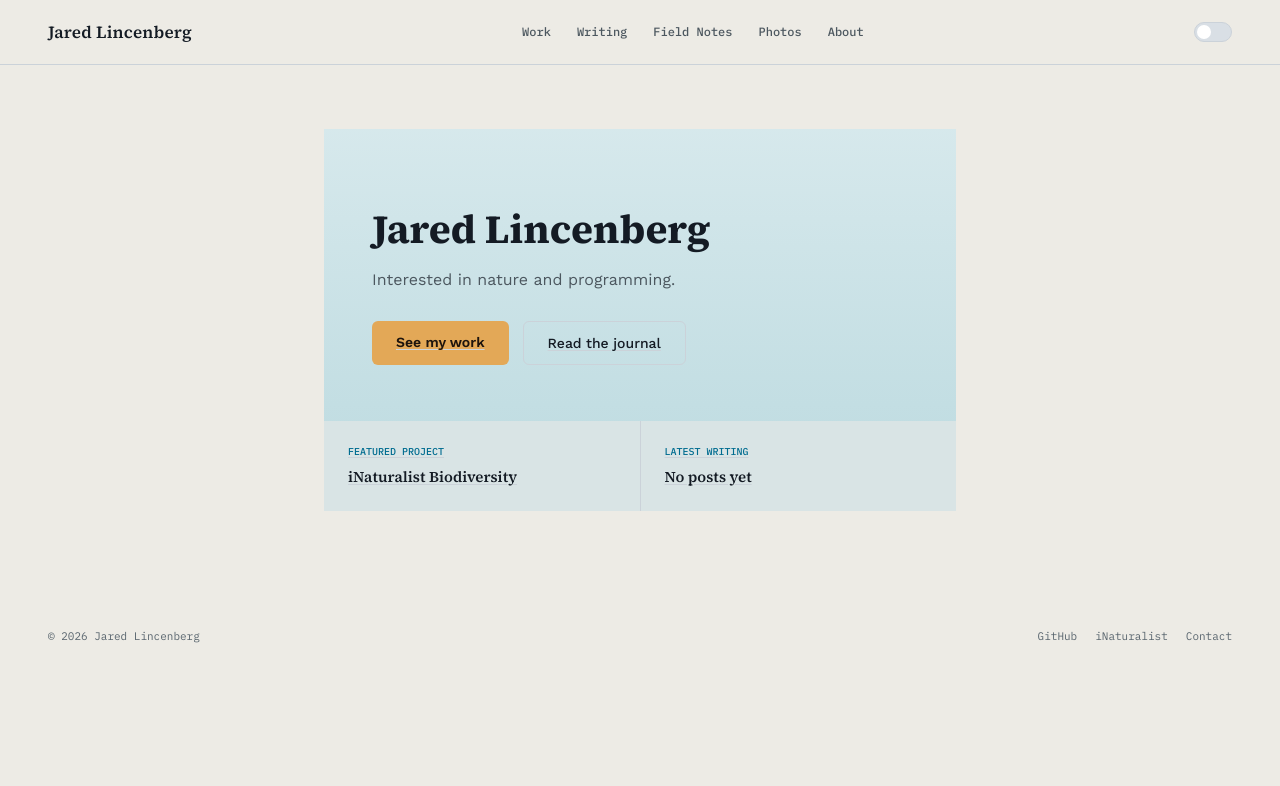
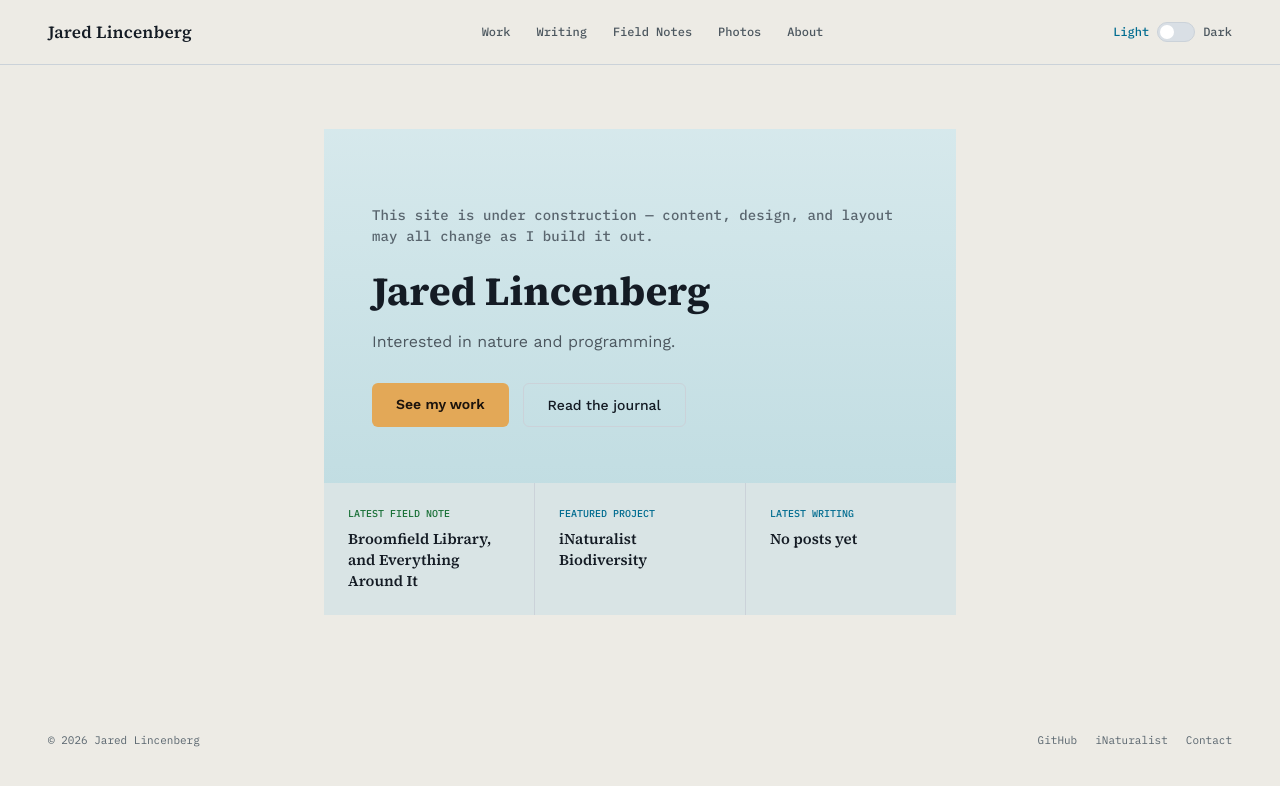
Before and after one commit to JaredLincenberg/jaredlincenberg.github.io, a Jekyll site: the page built from index.md, in a window 1280 px wide. Shown: the top 786 px of the page. Built offline with Jekyll 4.4.1, drawn with Linux system fonts in a browser that asks for light colours.

Commit message:
Label theme toggle, fix button hover, highlight homepage
- Add visible "Light"/"Dark" labels flanking the theme toggle, reusing
  the nav's active-link color pattern instead of relying on aria-label
  alone.
- Fix a bug from the earlier prose-link styling: .btn and .bento-tile
  never set their own text-decoration, so they inherited the new
  underline meant for body text. Add explicit hover states for both
  now that the accidental hover underline is gone.
- Add a homepage disclaimer noting the site (content, design, layout)
  is still under construction, in its own sized class rather than
  reusing the smaller article eyebrow style.
- Add a "Latest Field Note" bento tile (green, nature accent) ahead of
  the still-empty "Latest Writing" tile, linking to the most recent
  entry in the new field_notes collection.

```diff
--- a/_layouts/default.html
+++ b/_layouts/default.html
@@ -26,7 +26,11 @@
     <a href="{{ '/photos/' | relative_url }}"{% if page.url contains '/photos' %} class="active"{% endif %}>Photos</a>
     <a href="{{ '/about/' | relative_url }}"{% if page.url contains '/about' %} class="active"{% endif %}>About</a>
   </nav>
-  <button class="theme-toggle" type="button" aria-label="Toggle dark mode"><span class="knob"></span></button>
+  <div class="theme-toggle-wrap">
+    <span class="theme-toggle-label" data-theme-label="light">Light</span>
+    <button class="theme-toggle" type="button" aria-label="Toggle dark mode"><span class="knob"></span></button>
+    <span class="theme-toggle-label" data-theme-label="dark">Dark</span>
+  </div>
 </header>
 
 <main>
--- a/assets/css/main.css
+++ b/assets/css/main.css
@@ -72,6 +72,22 @@ a { text-decoration: none; color: inherit; }
   color: var(--blue-col);
 }
 
+.theme-toggle-wrap {
+  display: flex;
+  align-items: center;
+  gap: 8px;
+  font: 500 12px/1 'IBM Plex Mono', monospace;
+}
+
+.theme-toggle-label {
+  color: var(--sub-col);
+  transition: color .15s;
+}
+
+.theme-toggle-label.active {
+  color: var(--blue-col);
+}
+
 .theme-toggle {
   width: 38px;
   height: 20px;
@@ -81,6 +97,7 @@ a { text-decoration: none; color: inherit; }
   cursor: pointer;
   border: 1px solid var(--border-col);
   padding: 0;
+  flex-shrink: 0;
 }
 
 .theme-toggle .knob {
@@ -143,11 +160,17 @@ a { text-decoration: none; color: inherit; }
   padding: 13px 24px;
   border-radius: 6px;
   font: 600 14px 'Work Sans', sans-serif;
+  text-decoration: none;
+  transition: background .15s, border-color .15s, color .15s, opacity .15s;
 }
 
 .btn-primary {
   background: var(--accent);
   color: var(--accent-text-col);
+}
+
+.btn-primary:hover {
+  opacity: .85;
 }
 
 .btn-secondary {
@@ -156,11 +179,16 @@ a { text-decoration: none; color: inherit; }
   font-weight: 500;
 }
 
+.btn-secondary:hover {
+  border-color: var(--blue-col);
+  color: var(--blue-col);
+}
+
 /* Bento tiles */
 
 .bento {
   display: grid;
-  grid-template-columns: 1fr 1fr;
+  grid-template-columns: 1fr 1fr 1fr;
   gap: 1px;
   background: var(--border-col);
 }
@@ -169,6 +197,12 @@ a { text-decoration: none; color: inherit; }
   background: var(--tile-bg);
   padding: 24px;
   display: block;
+  text-decoration: none;
+  transition: background .15s;
+}
+
+.bento-tile:hover {
+  background: var(--border-col);
 }
 
 .bento-label {
@@ -244,11 +278,18 @@ main ul {
 
 /* Blog post article */
 
-.article .eyebrow {
+.eyebrow {
   font: 500 11px/1 'IBM Plex Mono', monospace;
   color: var(--mono-col);
   letter-spacing: .04em;
   margin-bottom: 16px;
+}
+
+.disclaimer {
+  font: 500 14px/1.5 'IBM Plex Mono', monospace;
+  color: var(--mono-col);
+  letter-spacing: .01em;
+  margin-bottom: 20px;
 }
 
 .article-title {
--- a/assets/js/theme.js
+++ b/assets/js/theme.js
@@ -1,10 +1,22 @@
 (function () {
   var toggle = document.querySelector('.theme-toggle');
   if (!toggle) return;
+
+  var labels = document.querySelectorAll('.theme-toggle-label');
+
+  function syncLabels(theme) {
+    labels.forEach(function (label) {
+      label.classList.toggle('active', label.getAttribute('data-theme-label') === theme);
+    });
+  }
+
+  syncLabels(document.documentElement.getAttribute('data-theme'));
+
   toggle.addEventListener('click', function () {
     var current = document.documentElement.getAttribute('data-theme');
     var next = current === 'dark' ? 'light' : 'dark';
     document.documentElement.setAttribute('data-theme', next);
     localStorage.setItem('theme', next);
+    syncLabels(next);
   });
 })();
--- a/index.md
+++ b/index.md
@@ -5,6 +5,7 @@ permalink: /
 ---
 
 <section class="hero">
+  <div class="disclaimer">This site is under construction — content, design, and layout may all change as I build it out.</div>
   <h1 class="hero-title">{{ site.title }}</h1>
   <p class="hero-sub">Interested in nature and programming.</p>
   <div class="hero-actions">
@@ -13,7 +14,12 @@ permalink: /
   </div>
 </section>
 
+{% assign notes = site.field_notes | sort: 'date' | reverse %}
 <div class="bento">
+  <a href="{% if notes.size > 0 %}{{ notes.first.url | relative_url }}{% else %}{{ '/field-notes/' | relative_url }}{% endif %}" class="bento-tile">
+    <div class="bento-label bento-label-green">LATEST FIELD NOTE</div>
+    <div class="bento-title">{% if notes.size > 0 %}{{ notes.first.title }}{% else %}No field notes yet{% endif %}</div>
+  </a>
   <a href="https://jaredlincenberg.github.io/iNaturalist-Biodiversity/" class="bento-tile">
     <div class="bento-label bento-label-blue">FEATURED PROJECT</div>
     <div class="bento-title">iNaturalist Biodiversity</div>
```
